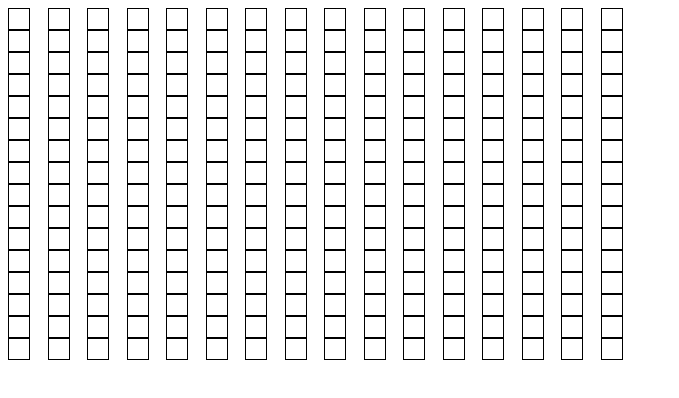
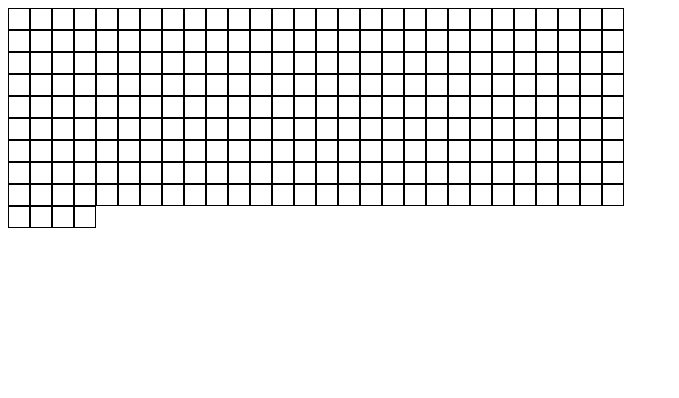
Before and after one commit to Metgala1/Etch-a-Sketch, a plain HTML site: page index.html in a window 1280 px wide. Shown: the whole page, without its empty margins (0-679 px from the left). Drawn offline with Linux system fonts and the light colour scheme.

Commit message:
i changed the display of the the grid container from grid to flex, gave it a flex-dirextion of row and made it to wrap by using flex wrap

```diff
--- a/style.css
+++ b/style.css
@@ -1,10 +1,9 @@
 
 
 .grid-container {
-    display: grid;
-    grid-template-columns: repeat(16, 1fr);
-    grid-template-rows: repeat(16, 1fr);
-    gap: 0px;
+    display: flex;
+    flex-direction: row;
+    flex-wrap: wrap;
     width: 50%
 
 }
```
